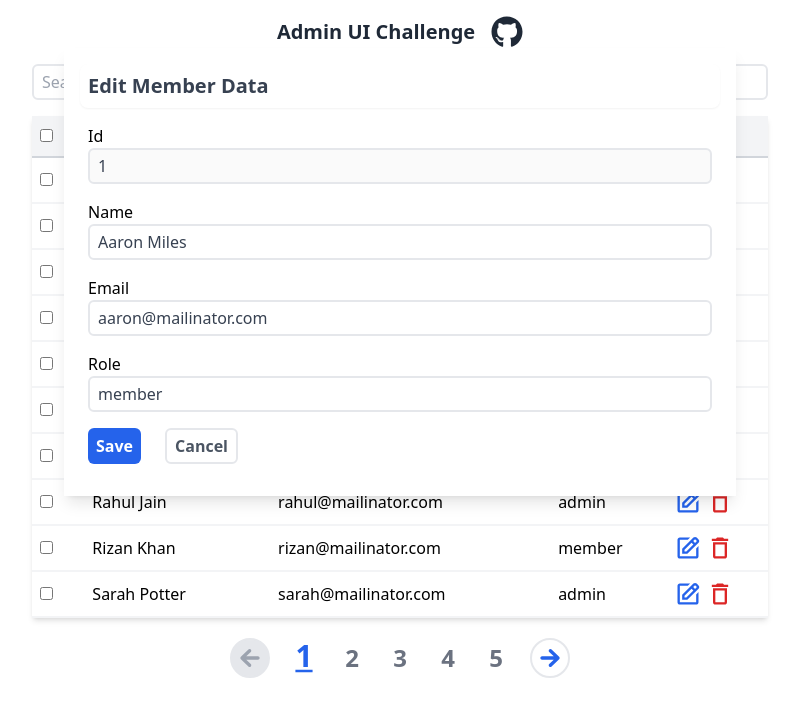
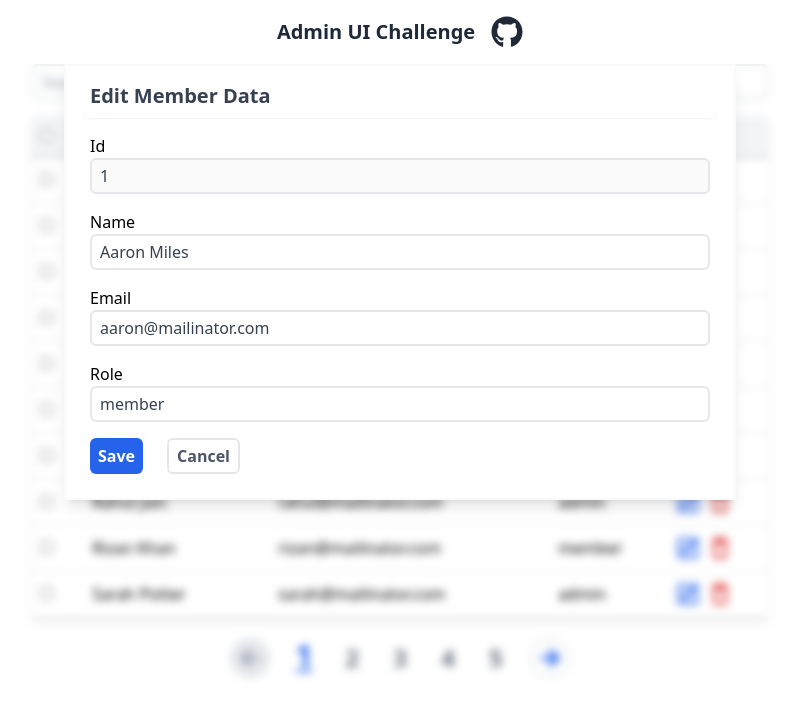
Before and after one commit to DjayChoudhary/admin-ui-challenge-geektrust-dhananjay, a React (Vite) app: page / in a window 1280 px wide. Both pictures are taken after a click on the button 927 px from the left and 180 px from the top of the page. Shown: the top 716 px of the page, without its empty margins (240-1039 px from the left). Built offline with nearby package versions, Linux system fonts and the light colour scheme.

Commit message:
add background blur to modal with backdrop blue

```diff
--- a/src/components/EditModalContainer.tsx
+++ b/src/components/EditModalContainer.tsx
@@ -16,9 +16,9 @@ export default function EditModalContainer({
     <div
       ref={modalRef}
       id="editModal"
-      className="fixed top-0 left-0 right-0 z-50 hidden w-full mt-8 p-4 overflow-x-hidden overflow-y-auto md:inset-0"
+      className="fixed top-0 left-0 right-0 z-50 hidden w-full mt-16 overflow-x-hidden overflow-y-auto md:inset-0  backdrop-blur-sm"
     >
-      <div className="relative w-full max-w-2xl md:auto bg-white shadow-lg p-4 mx-auto">
+      <div className="relative w-full max-w-2xl md:auto bg-white shadow-lg px-4 py-2 mx-auto border-2 border-gray-50">
         <div className="relative text-xl text-gray-700 font-bold bg-white rounded-lg shadow-sm p-2">
           Edit Member Data
         </div>
```
